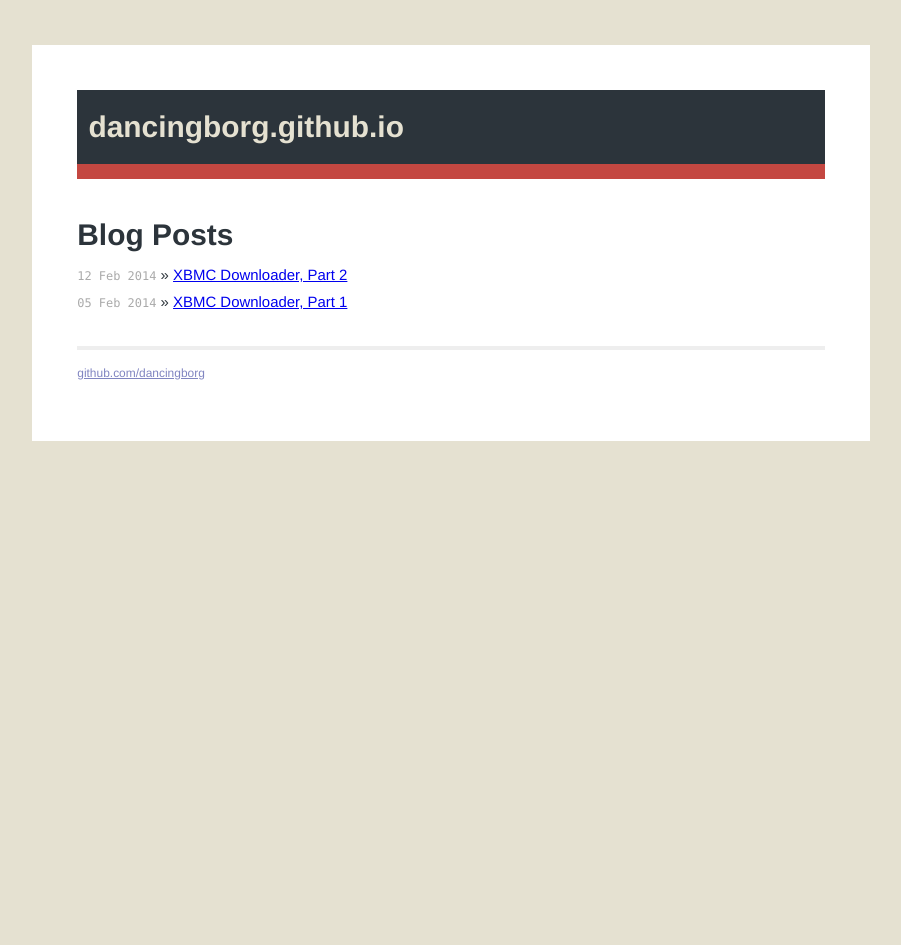
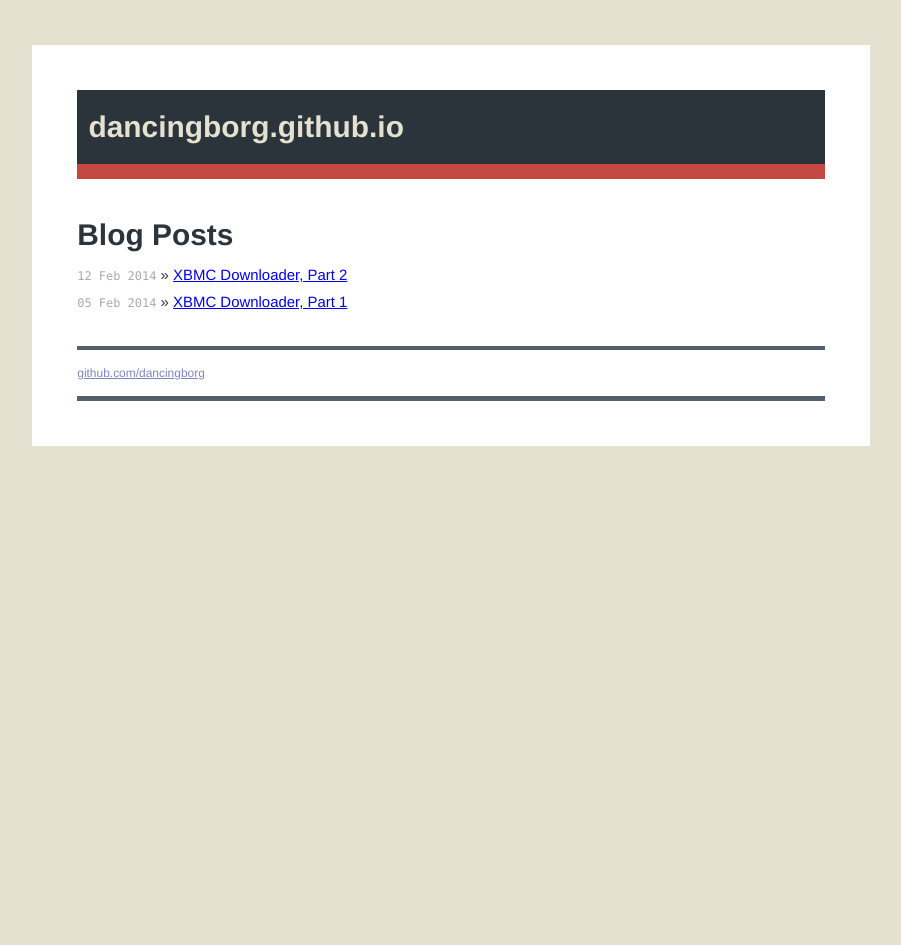
Before and after one commit to andre-abadi/andre-abadi.github.io, a Jekyll site: the page built from index.html, in a window 1280 px wide. Shown: the whole page, without its empty margins (189-1090 px from the left). Built offline with Jekyll 4.4.1, drawn with Linux system fonts in a browser that asks for light colours; Markdown is read by kramdown in place of the engine named in the settings.

Commit message:
Update main.css

```diff
--- a/css/main.css
+++ b/css/main.css
@@ -120,7 +120,8 @@ ul.posts span {
 .site .footer {
   font-size: 80%;
   color: #666;
-  border-top: 4px solid #eee;
+  border-top: 4px solid #52616D;
+  border-bottom: 5px solid #52616D;
   margin-top: 2em;
   overflow: hidden;
 }
```
